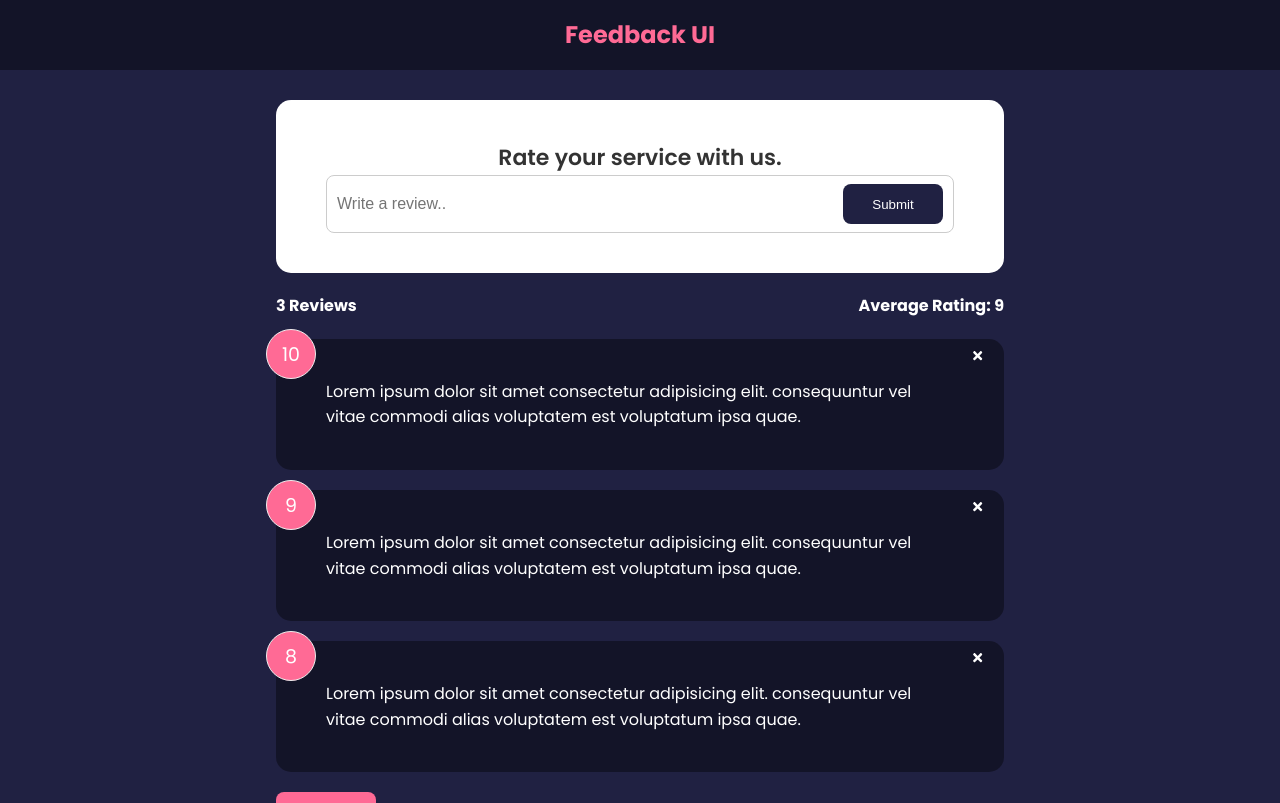
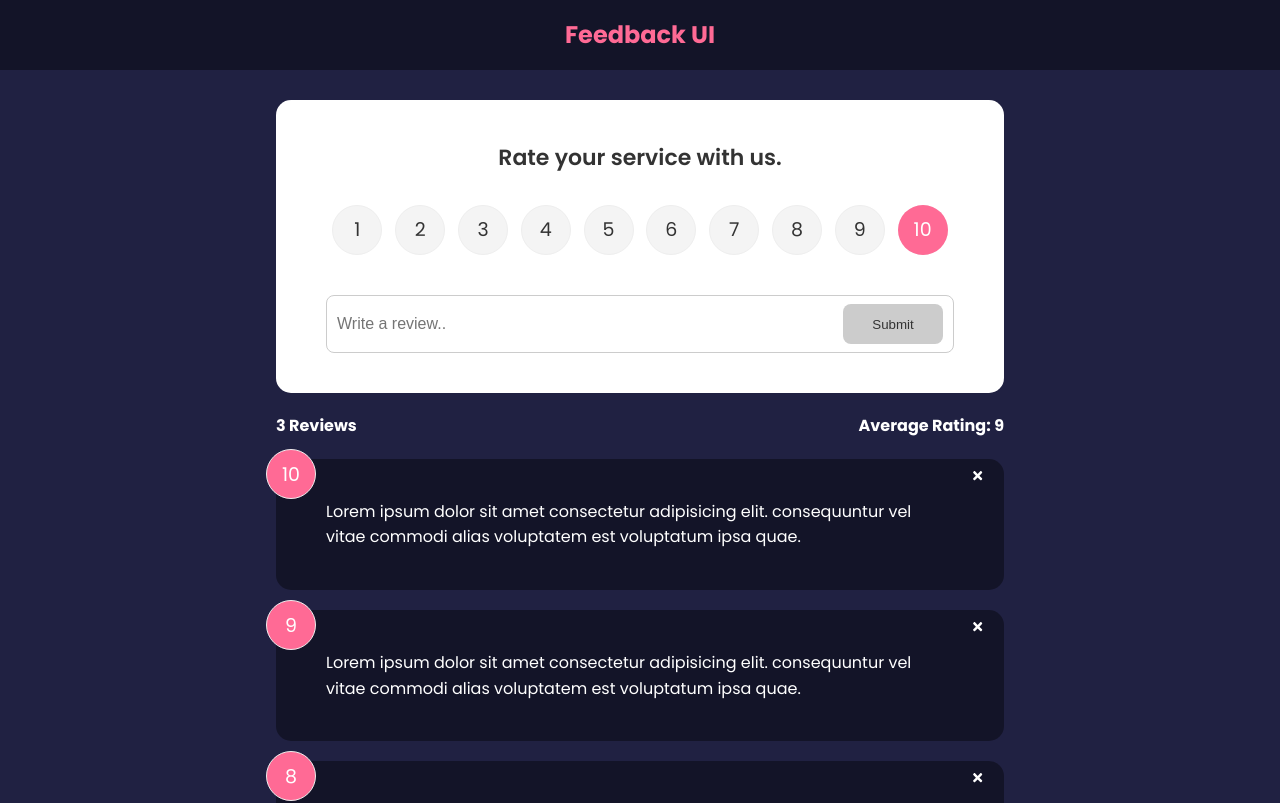
Before and after one commit to CarnevaleMNO/FeedbackUI, a React (Create React App) app: page / in a window 1280 px wide. Shown: the top 803 px of the page. Built offline with nearby package versions, Linux system fonts and the light colour scheme.

Commit message:
add review

```diff
--- a/package.json
+++ b/package.json
@@ -10,6 +10,7 @@
     "react-dom": "^17.0.2",
     "react-icons": "^4.3.1",
     "react-scripts": "^5.0.0",
+    "uuid": "^8.3.2",
     "web-vitals": "^2.1.2"
   },
   "scripts": {
--- a/src/App.js
+++ b/src/App.js
@@ -1,3 +1,4 @@
+import {v4 as uuidv4} from 'uuid';
 import { useState } from "react";
 import Header from "./components/Header";
 import FeedbackData from "./data/FeedbackData";
@@ -17,6 +18,11 @@
     }
   };
 
+  const addFeedback = (newFeedback) => {
+      newFeedback.id = uuidv4()
+      setFeedback([newFeedback, ...feedback])
+  }
+
   const deleteFeedback = (id) => {
     if (window.confirm("Are you sure you want to delete")) {
       setFeedback(feedback.filter((item) => item.id !== id));
@@ -27,7 +33,7 @@
     <>
       <Header />
       <div className="container">
-        <FeedbackForm />
+        <FeedbackForm handleAdd={addFeedback} />
         <FeedbackStats feedback={feedback} />
         <FeedbackList
           feedback={feedback}
--- a/src/components/FeedbackForm.jsx
+++ b/src/components/FeedbackForm.jsx
@@ -1,21 +1,49 @@
 import { useState } from "react";
 import Card from "./shared/Card";
 import Button from "./shared/Button";
+import RatingSelect from './RatingSelect';
 
-export default function FeedbackForm() {
+export default function FeedbackForm({handleAdd}) {
   const [text, setText] = useState("");
+  const [rating, setRating] = useState(10);
   const [btnDisabled, setBtnDisabled] = useState(true);
   const [message, setMessage] = useState("");
 
   const handleChange = (e) => {
+    if (text === "") {
+      setBtnDisabled(true);
+      setMessage(null);
+    } else if (text !== "" && text.trim().length <= 15) {
+      setBtnDisabled(true);
+      setMessage("Review must be at least 15 characters");
+    } else {
+        setBtnDisabled(false)
+        setMessage(null)
+    }
+
     setText(e.target.value);
   };
 
+  const handleSubmit = (e) => {
+    e.preventDefault()
+
+    if(text.trim().length > 14){
+      const newFeedback = {
+        text,
+        rating
+      }
+
+      handleAdd(newFeedback)
+
+      setText("")
+    }
+  }
+
   return (
     <Card>
-      <form>
+      <form onSubmit={handleSubmit}>
         <h2>Rate your service with us.</h2>
-        {/* Rating select component */}
+        <RatingSelect select={(rating) => setRating(rating)} />
         <div className="input-group">
           <input
             onChange={handleChange}
@@ -23,8 +51,11 @@
             placeholder="Write a review.."
             value={text}
           />
-          <Button type="submit">Submit</Button>
+          <Button type="submit" isDisabled={btnDisabled}>
+            Submit
+          </Button>
         </div>
+        {message && <div className="message">{message}</div>}
       </form>
     </Card>
   );
--- /dev/null
+++ b/src/components/RatingSelect.jsx
@@ -0,0 +1,125 @@
+import { useState } from "react";
+
+export default function RatingSelect({select}) {
+  const [selected, setSelected] = useState(10);
+
+  const handleChange = (e) => {
+      setSelected(+e.currentTarget.value)
+      select(+e.currentTarget.value)
+  }
+
+  return (
+    <ul className="rating">
+      <li>
+        <input
+          type="radio"
+          id="num1"
+          name="rating"
+          value="1"
+          onChange={handleChange}
+          checked={selected === 1}
+        />
+        <label htmlFor="num1">1</label>
+      </li>
+      <li>
+        <input
+          type="radio"
+          id="num2"
+          name="rating"
+          value="2"
+          onChange={handleChange}
+          checked={selected === 2}
+        />
+        <label htmlFor="num2">2</label>
+      </li>
+      <li>
+        <input
+          type="radio"
+          id="num3"
+          name="rating"
+          value="3"
+          onChange={handleChange}
+          checked={selected === 3}
+        />
+        <label htmlFor="num3">3</label>
+      </li>
+      <li>
+        <input
+          type="radio"
+          id="num4"
+          name="rating"
+          value="4"
+          onChange={handleChange}
+          checked={selected === 4}
+        />
+        <label htmlFor="num4">4</label>
+      </li>
+      <li>
+        <input
+          type="radio"
+          id="num5"
+          name="rating"
+          value="5"
+          onChange={handleChange}
+          checked={selected === 5}
+        />
+        <label htmlFor="num5">5</label>
+      </li>
+      <li>
+        <input
+          type="radio"
+          id="num6"
+          name="rating"
+          value="6"
+          onChange={handleChange}
+          checked={selected === 6}
+        />
+        <label htmlFor="num6">6</label>
+      </li>
+      <li>
+        <input
+          type="radio"
+          id="num7"
+          name="rating"
+          value="7"
+          onChange={handleChange}
+          checked={selected === 7}
+        />
+        <label htmlFor="num7">7</label>
+      </li>
+      <li>
+        <input
+          type="radio"
+          id="num8"
+          name="rating"
+          value="8"
+          onChange={handleChange}
+          checked={selected === 8}
+        />
+        <label htmlFor="num8">8</label>
+      </li>
+      <li>
+        <input
+          type="radio"
+          id="num9"
+          name="rating"
+          value="9"
+          onChange={handleChange}
+          checked={selected === 9}
+        />
+        <label htmlFor="num9">9</label>
+      </li>
+      <li>
+        <input
+          type="radio"
+          id="num10"
+          name="rating"
+          value="10"
+          onChange={handleChange}
+          checked={selected === 10}
+        />
+        <label htmlFor="num10">10</label>
+      </li>
+    </ul>
+  );
+}
```
Also changed, not shown: 1 other file (tests, documents, lock files or other folders).
